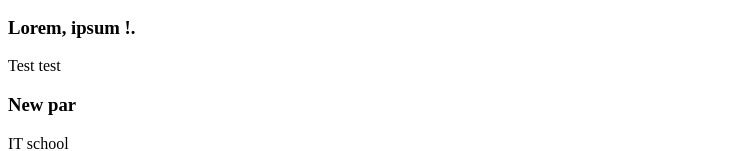
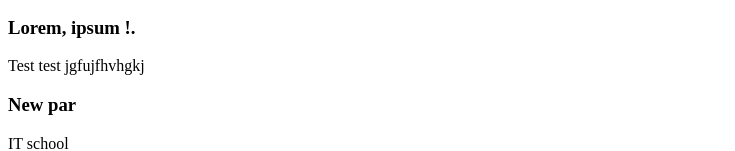
Before and after one commit to s-sergiusavin/testrepo, a plain HTML site: page index.html in a window 1280 px wide. Shown: the part 148-299 px from the top of the page, without its empty margins (0-735 px from the left). Drawn offline with Linux system fonts and the light colour scheme.

Commit message:
Changed p description

```diff
--- a/index.html
+++ b/index.html
@@ -17,7 +17,7 @@
 
     <h3>Lorem, ipsum !.</h3>
 
-    <p>Test test</p>
+    <p>Test test jgfujfhvhgkj</p>
 
     <h3>New par</h3>
 
```
